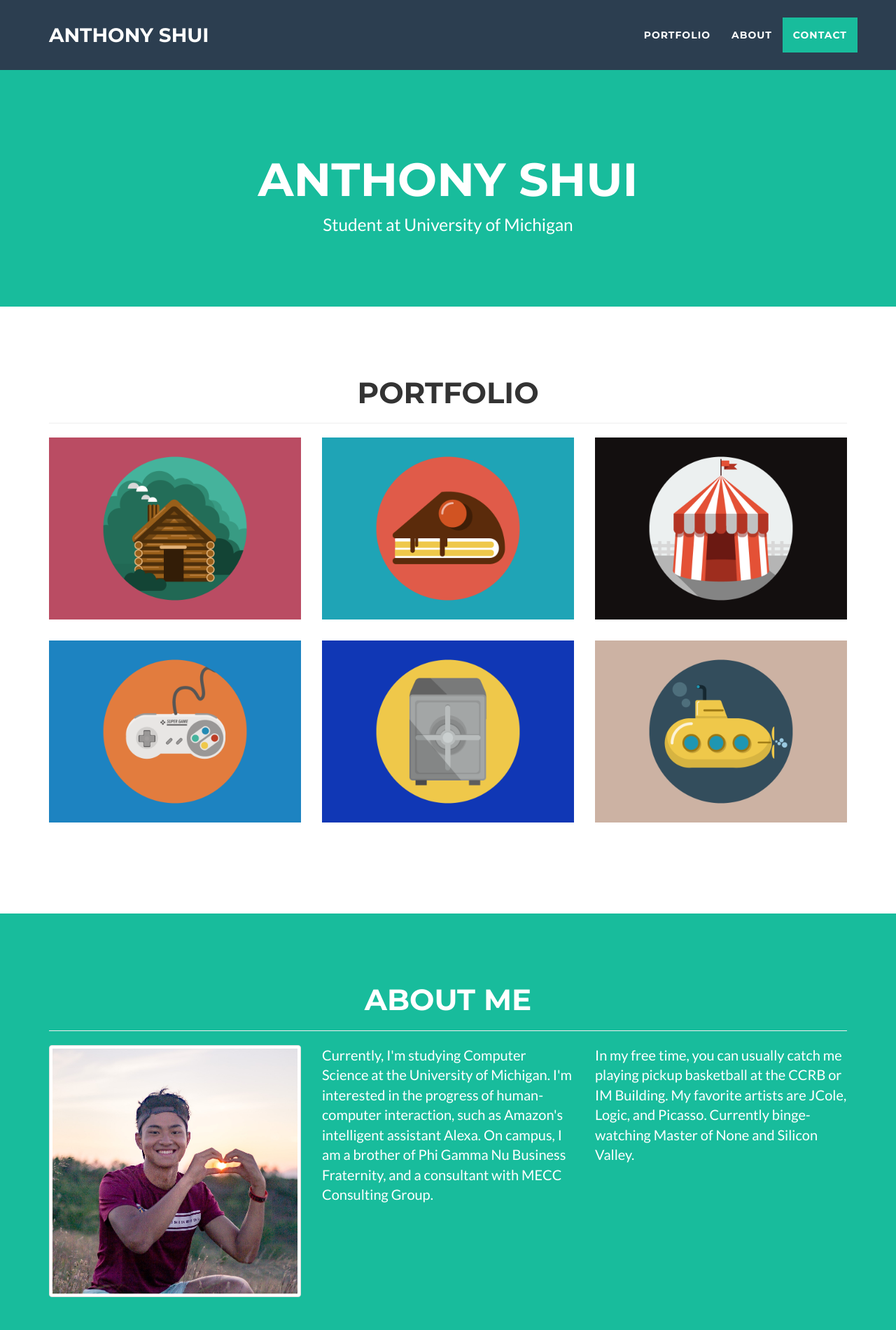
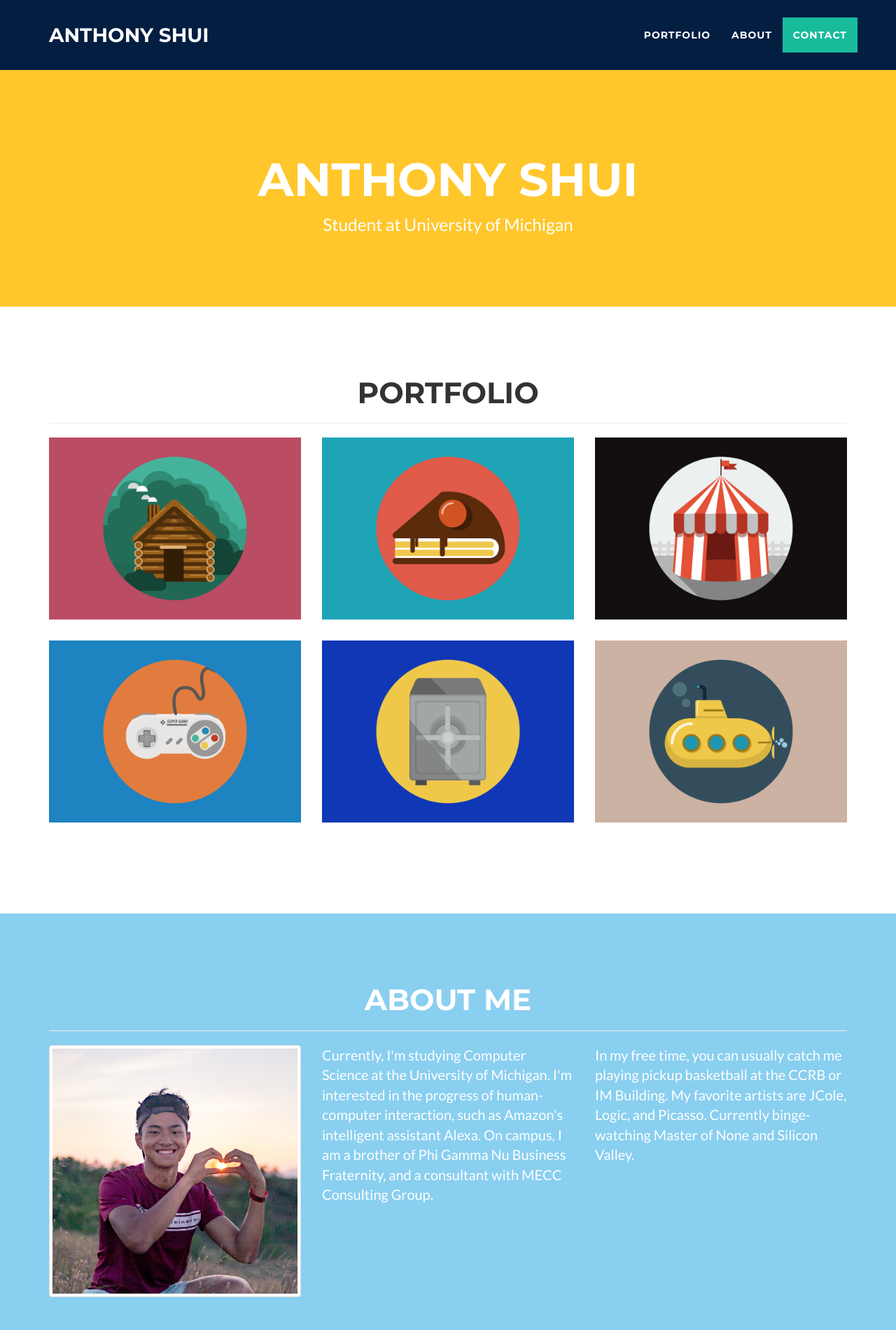
Before and after one commit to tonyshui/old_website, a website: page index.html in a window 1280 px wide. Shown: the top 1900 px of the page at 70% size. Drawn offline with nearby package versions, Linux system fonts and the light colour scheme.

Commit message:
color schemes edit

```diff
--- a/css/freelancer.css
+++ b/css/freelancer.css
@@ -68,7 +68,7 @@ hr.star-primary:after {
 }
 header {
   text-align: center;
-  background: #18BC9C;
+  background: #FFC72C;
   color: white;
 }
 header .container {
@@ -103,7 +103,7 @@ header .intro-text .skills {
   }
 }
 .navbar-custom {
-  background: #2C3E50;
+  background: #041E42;
   font-family: "Montserrat", "Helvetica Neue", Helvetica, Arial, sans-serif;
   text-transform: uppercase;
   font-weight: 700;
@@ -181,7 +181,7 @@ section h2 {
   font-size: 3em;
 }
 section.success {
-  background: #18BC9C;
+  background: #89cff0;
   color: white;
 }
 @media (max-width: 767px) {
--- a/index.html
+++ b/index.html
@@ -15,7 +15,7 @@
     <link href="vendor/bootstrap/css/bootstrap.css" rel="stylesheet">
 
     <!-- Theme CSS -->
-    <link href="css/freelancer.min.css" rel="stylesheet">
+    <link href="css/freelancer.css" rel="stylesheet">
 
     <!-- Custom Fonts -->
     <link href="vendor/font-awesome/css/font-awesome.min.css" rel="stylesheet" type="text/css">
```
